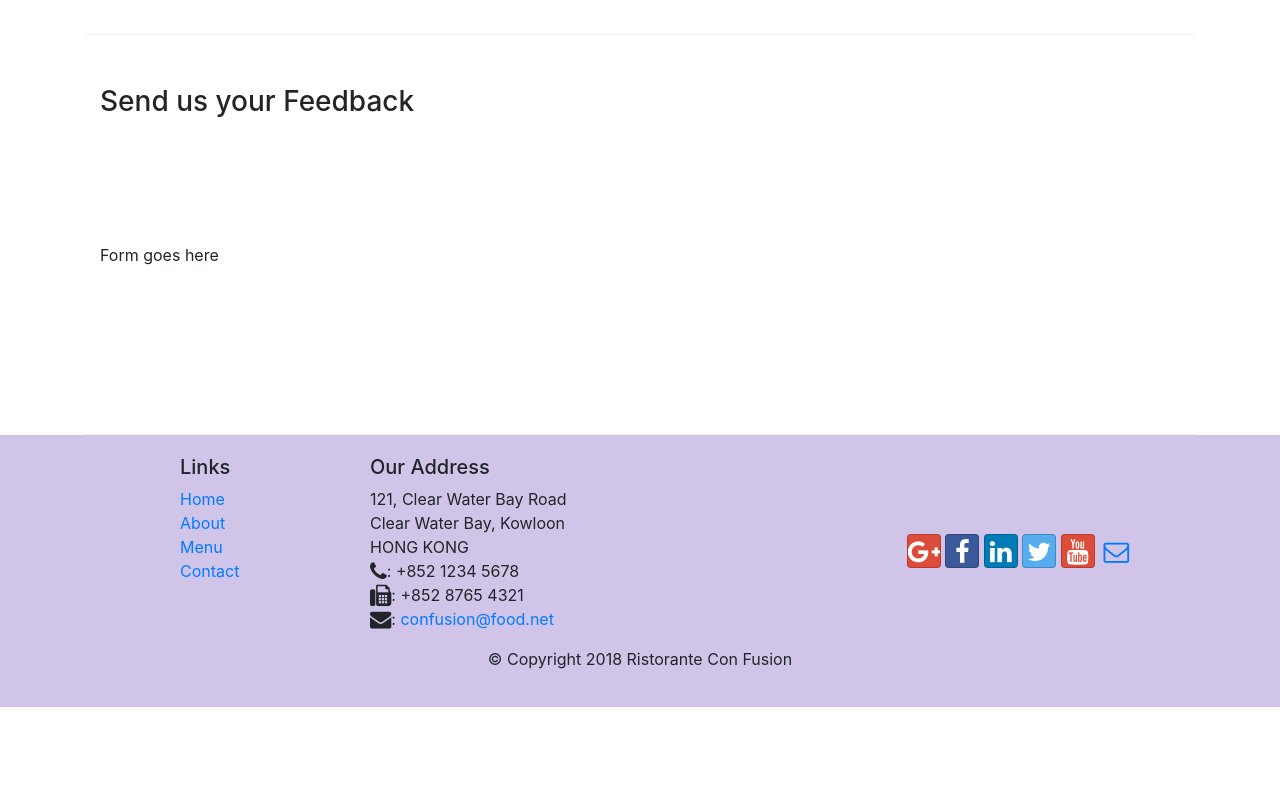
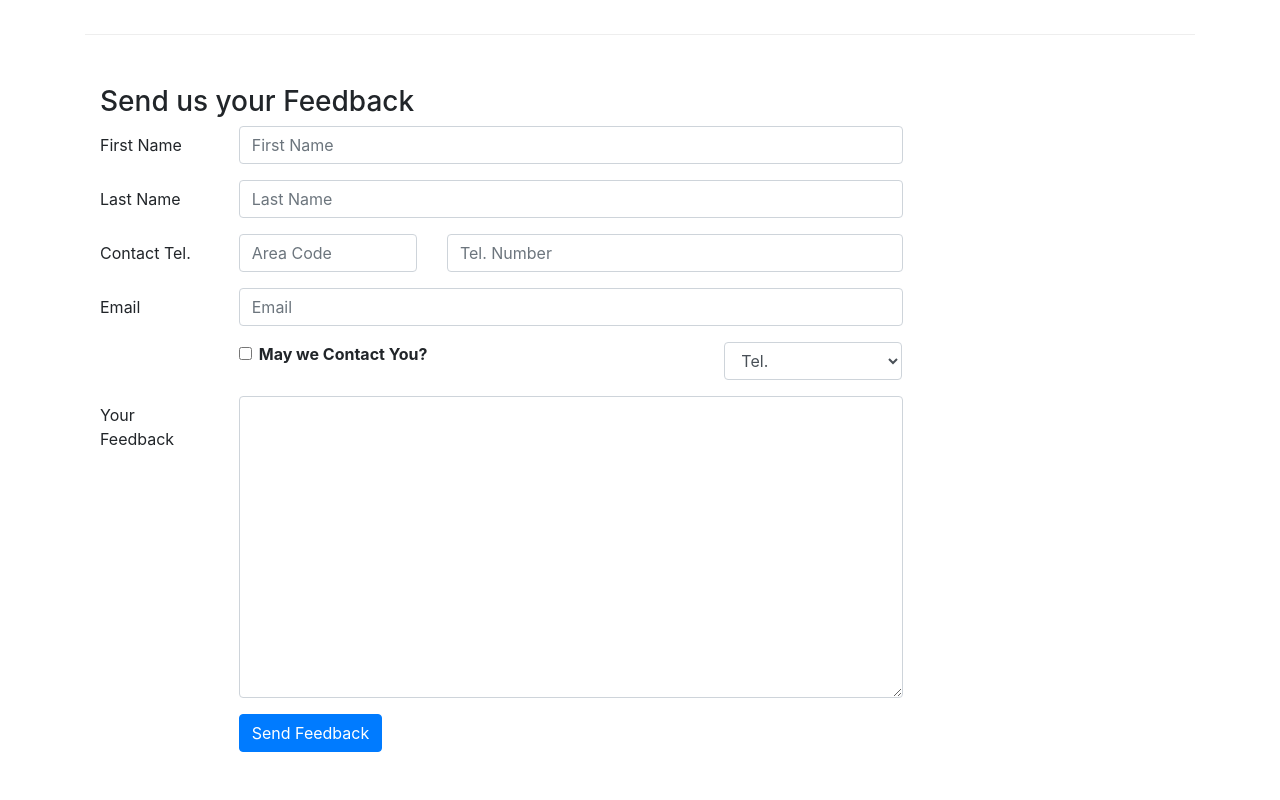
Before and after one commit to alyshanmaredia/Course_de_Bootstrap, a website: page contactus.html in a window 1280 px wide. Shown: the part 780-1580 px from the top of the page. Before the commit the page ends 1487 px from the top, so only its background shows below. Drawn offline with nearby package versions, Linux system fonts and the light colour scheme.

Commit message:
FeedBack Form Added

```diff
--- a/contactus.html
+++ b/contactus.html
@@ -92,7 +92,72 @@
               <h3>Send us your Feedback</h3>
            </div>
             <div class="col-12 col-md-9">
-                Form goes here
+                <form>
+                    <div class="form-group row">
+                        <label for="firstname" class="col-md-2 col-form-label">First Name</label>
+                        <div class="col-md-10">
+                            <input type="text" class="form-control" id="firstname" name="firstname"
+                             placeholder="First Name">
+                        </div>
+                    </div>
+                    <div class="form-group row">
+                        <label for="lastname" class="col-md-2 col-form-label">Last Name</label>
+                        <div class="col-md-10">
+                            <input type="text" class="form-control" id="lastname" name="lastname"
+                             placeholder="Last Name">
+                        </div>
+                    </div>
+                    <div class="form-group row">
+                        <label for="telnum" class="col-12 col-md-2 col-form-label">Contact Tel.</label>
+                        <div class="col-5 col-md-3">
+                            <input type="text" class="form-control" id="areacode" name="areacode"
+                             placeholder="Area Code">
+                        </div>
+                        <div class="col-7 col-md-7">
+                            <input type="tel" class="form-control" id="telnum" name="telnum"
+                             placeholder="Tel. Number">
+                        </div>
+                    </div>
+                    <div class="form-group row">
+                        <label for="emailid" class="col-md-2 col-form-label">Email</label>
+                        <div class="col-md-10">
+                            <input type="email" class="form-control" id="emailid" name="emailid"
+                             placeholder="Email">
+                        </div>
+                    </div>
+                    <div class="form-group row">
+                        <div class="col-md-6 offset-md-2">
+                            <div class="form-check">
+                                <input type="checkbox" class="form-check-input" name="approve" id="approve" value=""
+                                ><label class="form-check-label" for="approve">
+                                    <strong>May we Contact You?</strong>
+                                </label>
+                            </div>
+                        </div>
+                        <div class="col-md-3 offset-md-1">
+                            <select class="form-control">
+                                <option>Tel.</option>
+                                <option>Email</option>
+                            </select>
+                        </div>
+                    </div>
+                    <div class="form-group row">
+
+                            <label for="feedback" class="col-md-2 col-form-label">Your Feedback</label>
+                            <div class="col-md-10">
+                                <textarea class="form-control" id="feedback" name="feedback"
+                                 rows="12"></textarea>
+                            </div>
+
+                    </div>
+                    <div class="form-group row">
+                        <div class="offset-md-2 col-md-10">
+                            <button type="submit" class="btn btn-primary">
+                                Send Feedback
+                            </button>
+                        </div>
+                    </div>
+                </form>
             </div>
              <div class="col-12 col-md">
             </div>
```
